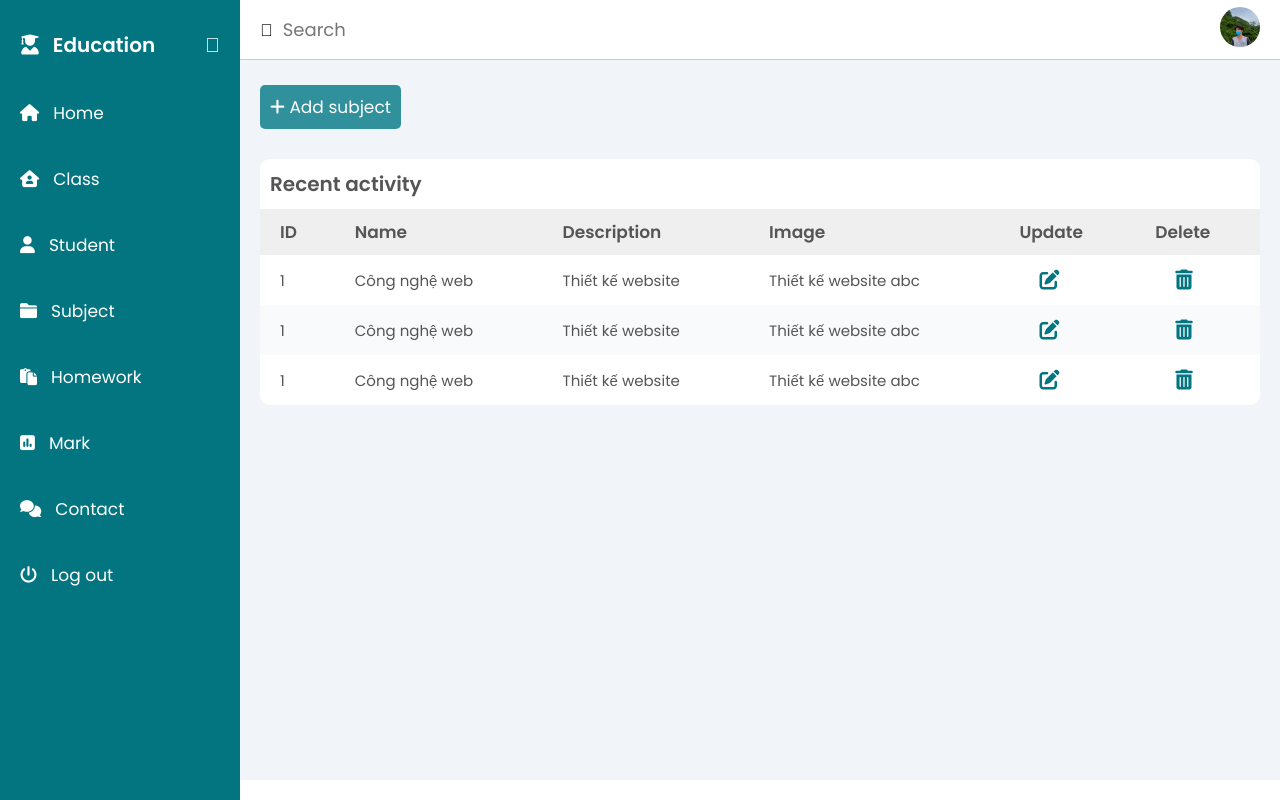
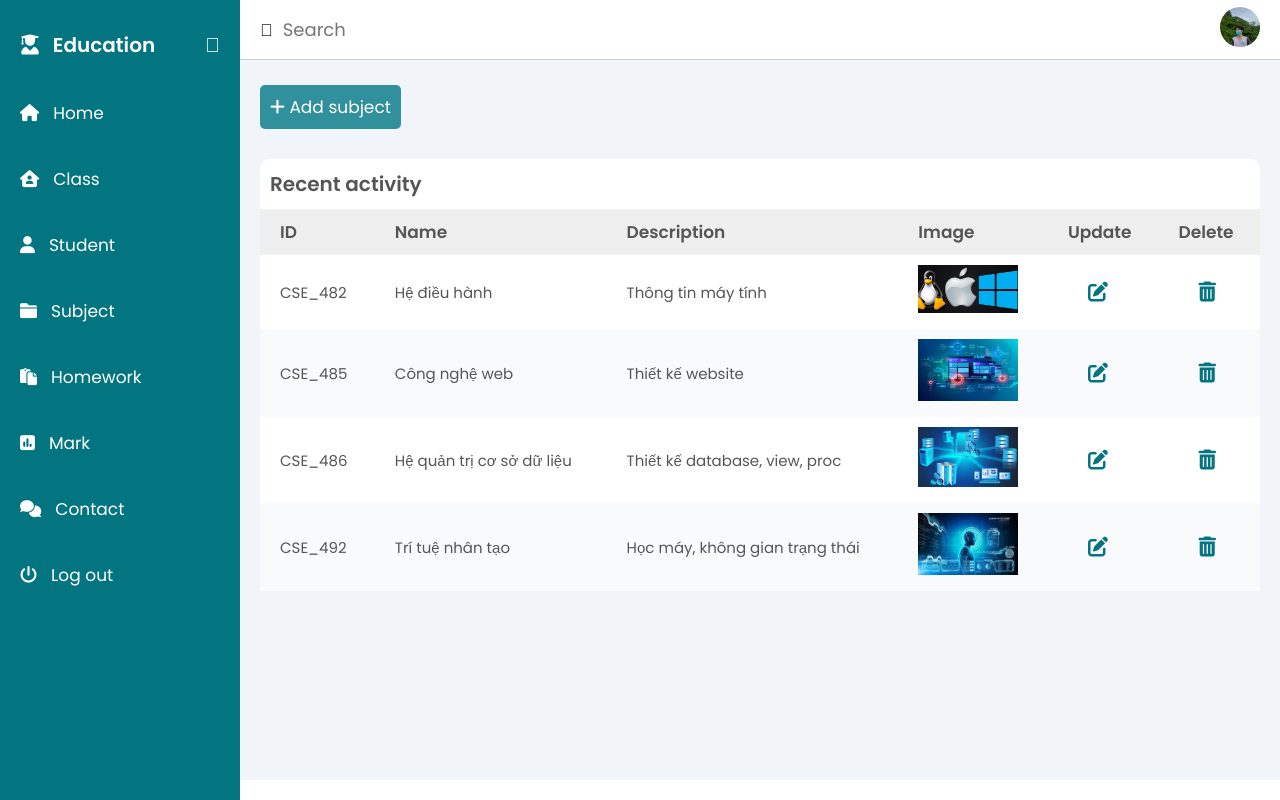
Before and after one commit to Archiroo/CongNgheWeb, a PHP site: page /CongNgheWeb/teacher/subject.php in a window 1280 px wide. Run offline with PHP 8.4, Linux system fonts and the light colour scheme; data comes from the database, SQL or seed files in the repository; some libraries are stand-ins or nearby versions.

Commit message:
hiển thịsubject

```diff
--- a/teacher/student.php
+++ b/teacher/student.php
@@ -67,12 +67,12 @@ include('search.php');
                                                     </td>
                                                     <td><?php echo $phone;?></td>
                                                     <td>
-                                                        <a href="#" class="update-icon">
+                                                        <a href="connect_database/update_student.php?id_student=<?php echo $id_student;?>" class="update-icon">
                                                             <i class="fas fa-edit"></i>
                                                         </a>
                                                     </td>
                                                     <td>
-                                                        <a href="#" class="delete-icon">
+                                                        <a href="connect_database/delete_student.php?id_student=<?php echo $id_student;?>" class="delete-icon">
                                                             <i class="fas fa-trash-alt"></i>
                                                         </a>
                                                     </td>
--- a/teacher/subject.php
+++ b/teacher/subject.php
@@ -3,7 +3,7 @@ include('sidebar.php');
 include('search.php');
 ?>
     <main>
-        <a href="" class="btn btn-add"><i class="fas fa-plus"></i> Add subject</a>
+        <a href="connect_database/add_subject.php" class="btn btn-add"><i class="fas fa-plus"></i> Add subject</a>
         <section class="recent">
             <div class="activity-grid">
                 <div class="activity-card">
@@ -21,55 +21,49 @@ include('search.php');
                                 </tr>
                             </thead>
                             <tbody>
+                                <!-- CODE PHP -->
+                                <?php
+                                    $sql = "SELECT * FROM tb_subject";
+                                    $res = mysqli_query($conn, $sql);
+                                    if($res == TRUE)
+                                    {
+                                        $count = mysqli_num_rows($res);
+                                        if($count>0)
+                                        {
+                                            while($row = mysqli_fetch_assoc($res))
+                                            {
+                                                $id_subject = $row['id_subject'];
+                                                $name_subject = $row['name_subject'];
+                                                $desription = $row['desription'];
+                                                $img_subject = $row['img_subject'];
+                                ?>
                                                 <tr>
-                                    <td>1</td>
-                                    <td>Công nghệ web</td>
-                                    <td>Thiết kế website</td>
-                                    <td>Thiết kế website abc</td>
+                                                    <td><?php echo $id_subject; ?></td>
+                                                    <td><?php echo $name_subject; ?></td>
+                                                    <td><?php echo $desription ?></td>
                                                     <td>
-                                        <a href="#" class="update-icon">
+                                                        <img src="../image/<?php echo $img_subject; ?>" alt="" width="100px">
+                                                    </td>
+                                                    <td>
+                                                        <a href="connect_database/update_subject.php?id_subject=<?php echo $id_subject;?>" class="update-icon">
                                                             <i class="fas fa-edit"></i>
                                                         </a>
                                                     </td>
                                                     <td>
-                                        <a href="#" class="delete-icon">
+                                                        <a href="connect_database/delete_student.php?id_subject=<?php echo $id_subject; ?>" class="delete-icon">
                                                             <i class="fas fa-trash-alt"></i>
                                                         </a>
                                                     </td>
                                                 </tr>
-                                <tr>
-                                    <td>1</td>
-                                    <td>Công nghệ web</td>
-                                    <td>Thiết kế website</td>
-                                    <td>Thiết kế website abc</td>
-                                    <td>
-                                        <a href="#" class="update-icon">
-                                            <i class="fas fa-edit"></i>
-                                        </a>
-                                    </td>
-                                    <td>
-                                        <a href="#" class="delete-icon">
-                                            <i class="fas fa-trash-alt"></i>
-                                        </a>
-                                    </td>
-                                </tr>
-                                <tr>
-                                    <td>1</td>
-                                    <td>Công nghệ web</td>
-                                    <td>Thiết kế website</td>
-                                    <td>Thiết kế website abc</td>
-                                    <td>
-                                        <a href="#" class="update-icon">
-                                            <i class="fas fa-edit"></i>
-                                        </a>
-                                    </td>
-                                    <td>
-                                        <a href="#" class="delete-icon">
-                                            <i class="fas fa-trash-alt"></i>
-                                        </a>
-                                    </td>
-                                </tr>
+                                <?php
+                                            }
+                                        }
+                                        else
+                                        {
 
+                                        }
+                                    }
+                                ?>
                             </tbody>
                         </table>
                     </div>
```
Also changed, not shown: image/subject_1.jpg (renamed from image/cnweb.jpg), image/subject_2.jpg (renamed from image/hqtcsdl.jpg), image/subject_3.jpg (renamed from image/ai.jpg), image/subject_4.jpg (renamed from image/hdh.jpg), teacher/connect_database/add_subject.php (added), teacher/connect_database/delete_subject.php (added), teacher/connect_database/update_subject.php (added). Lines whose indentation alone changed are shown as unchanged.
